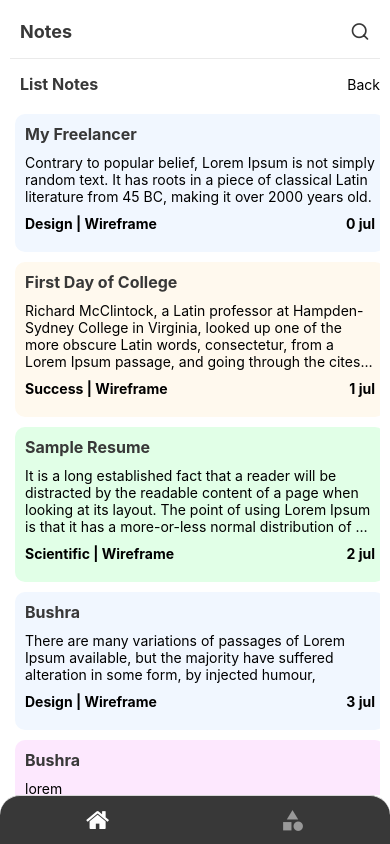
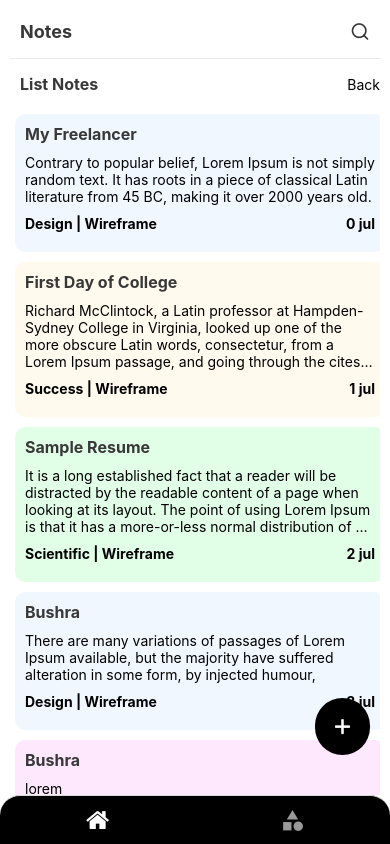
Before and after one commit to bushraataibani/notes-app, a React Native app: screen /Welcome in a window 390 px wide. Built offline with nearby package versions, Linux system fonts and the light colour scheme.

Commit message:
styling change for bottom tab

```diff
--- a/src/components/AddButton/AddButton.js
+++ b/src/components/AddButton/AddButton.js
@@ -6,7 +6,7 @@ import styles from './styles';
 const AddButton = () => {
   return (
     <Pressable style={styles.button}>
-      <Entypo name="plus" size={25} />
+      <Entypo name="plus" size={25} style={styles.icon} />
     </Pressable>
   );
 };
--- a/src/components/AddButton/styles.js
+++ b/src/components/AddButton/styles.js
@@ -2,7 +2,7 @@ import {StyleSheet} from 'react-native';
 
 const styles = StyleSheet.create({
   button: {
-    backgroundColor: 'white',
+    backgroundColor: '#000000',
     position: 'absolute',
     bottom: 40,
     right: 20,
@@ -10,6 +10,9 @@ const styles = StyleSheet.create({
     padding: 15,
     borderRadius: 50,
   },
+  icon: {
+    color: '#ffff',
+  },
 });
 
 export default styles;
--- a/src/navigation/BottomTabNavigator/BottomTabNavigator.js
+++ b/src/navigation/BottomTabNavigator/BottomTabNavigator.js
@@ -15,7 +15,7 @@ const BottomTabNavigator = () => {
         tabBarInactiveTintColor: '#999',
         tabBarShowLabel: false,
         tabBarStyle: {
-          backgroundColor: '#383838',
+          backgroundColor: '#000000',
           borderTopRightRadius: 20,
           borderTopLeftRadius: 20,
         },
--- a/src/screens/NotesList/NotesList.js
+++ b/src/screens/NotesList/NotesList.js
@@ -4,6 +4,7 @@ import Feather from 'react-native-vector-icons/Feather';
 import list from '../../../assets/data/list';
 import ListItems from '../../components/ListItems/ListItems';
 import styles from './styles';
+import AddButton from '../../components/AddButton/AddButton';
 
 const NotesList = () => {
   const [showTextField, setShowTextField] = useState(false);
@@ -56,7 +57,7 @@ const NotesList = () => {
         </View>
       </View>
 
-      {/* <AddButton /> */}
+      <AddButton />
     </View>
   );
 };
```
